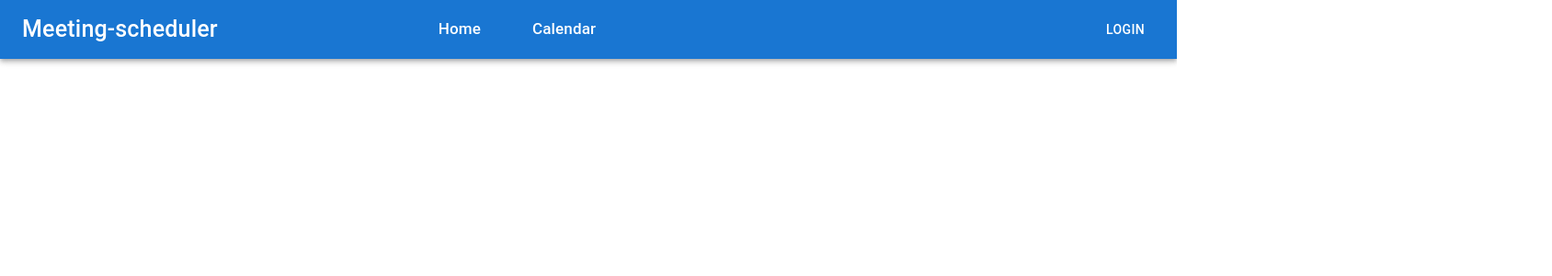
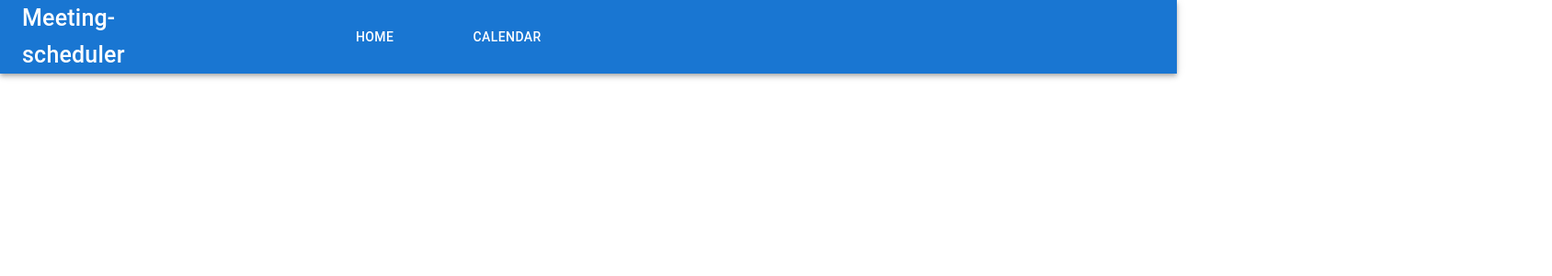
Before and after one commit to vkolesnikov-dev/booking-app, a React (Vite) app: page / in a window 1280 px wide. Shown: the top 300 px of the page at 92% size, 1688 px wide, since content can reach past the window. Built offline with nearby package versions, Linux system fonts and the light colour scheme.

Commit message:
fixed the code

```diff
--- a/src/components/AppHeader.jsx
+++ b/src/components/AppHeader.jsx
@@ -4,8 +4,6 @@ import Box from "@mui/material/Box";
 import Toolbar from "@mui/material/Toolbar";
 import Typography from "@mui/material/Typography";
 import Button from "@mui/material/Button";
-import IconButton from "@mui/material/IconButton";
-import MenuIcon from "@mui/icons-material/Menu";
 
 const AppHeader = () => {
   return (
@@ -19,20 +17,12 @@ const AppHeader = () => {
           >
             Meeting-scheduler
           </Typography>
-          <Typography
-            variant="h6"
-            component="div"
-            sx={{ marginRight: 7, fontSize: 17 }}
-          >
+          <Button sx={{ marginRight: 10 }} color="inherit">
             Home
-          </Typography>
-          <Typography
-            variant="h6"
-            component="div"
-            sx={{ flexGrow: 1, fontSize: 17 }}
-          >
+          </Button>
+          <Button sx={{ marginRight: 130 }} color="inherit">
             Calendar
-          </Typography>
+          </Button>
           <Button color="inherit">Login</Button>
         </Toolbar>
       </AppBar>
```
